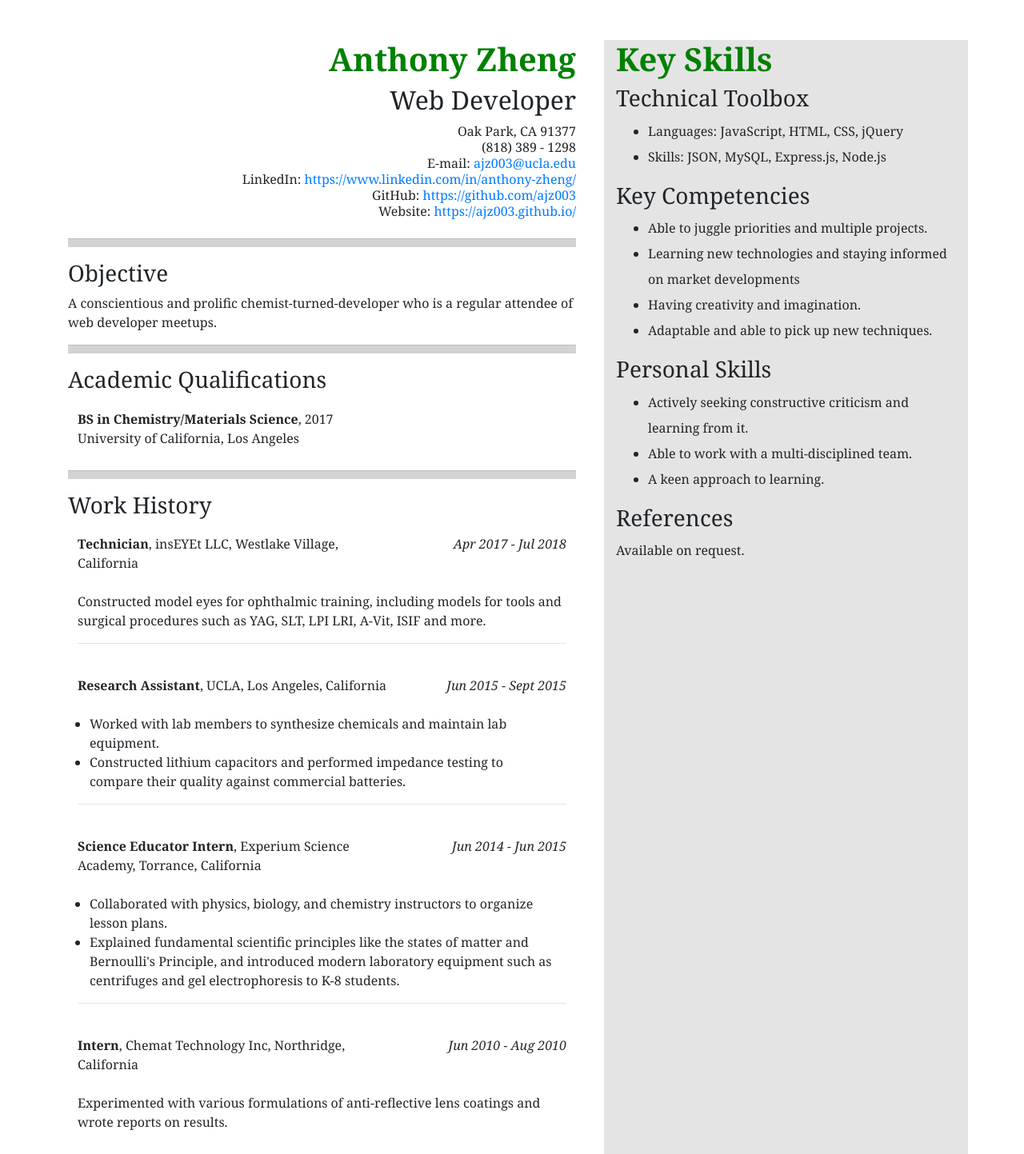
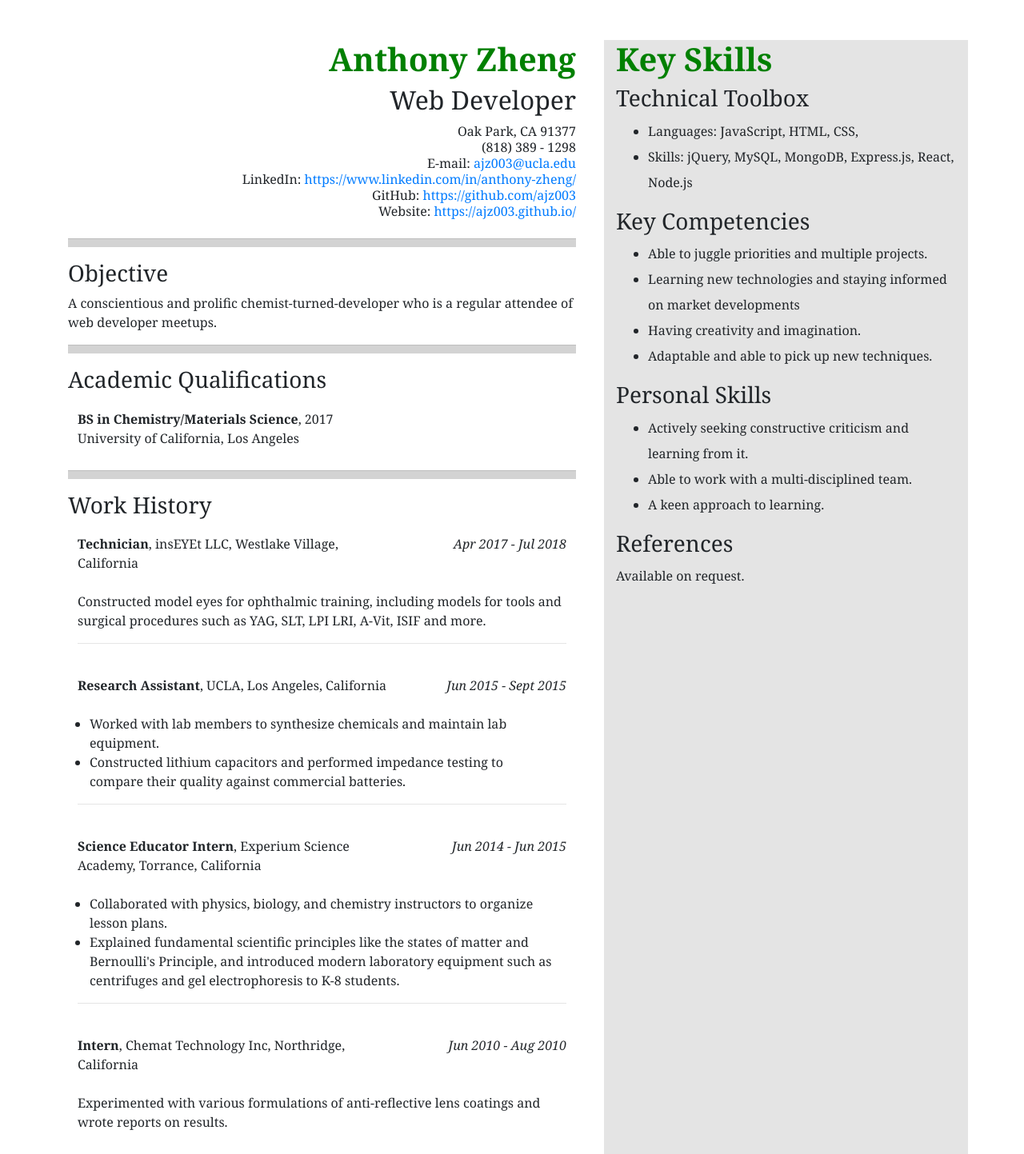
Before and after one commit to ajz003/ajz003.github.io, a Jekyll site: the page resume.html, which Jekyll copies as it is, in a window 1280 px wide. Shown: the whole page at 80% size. Built offline with Jekyll 4.4.1, drawn with Linux system fonts in a browser that asks for light colours; a script that is not in the unit is left out.

Commit message:
update resume

```diff
--- a/resume.html
+++ b/resume.html
@@ -217,8 +217,8 @@
                 <div class="row">
                     <h3>Technical Toolbox</h3>
                     <ul>
-                        <li>Languages: JavaScript, HTML, CSS, jQuery</li>
-                        <li>Skills: JSON, MySQL, Express.js, Node.js</li>
+                        <li>Languages: JavaScript, HTML, CSS, </li>
+                        <li>Skills: jQuery, MySQL, MongoDB, Express.js, React, Node.js</li>
 
                     </ul>
                 </div>
```
Also changed, not shown: 1 other file.
